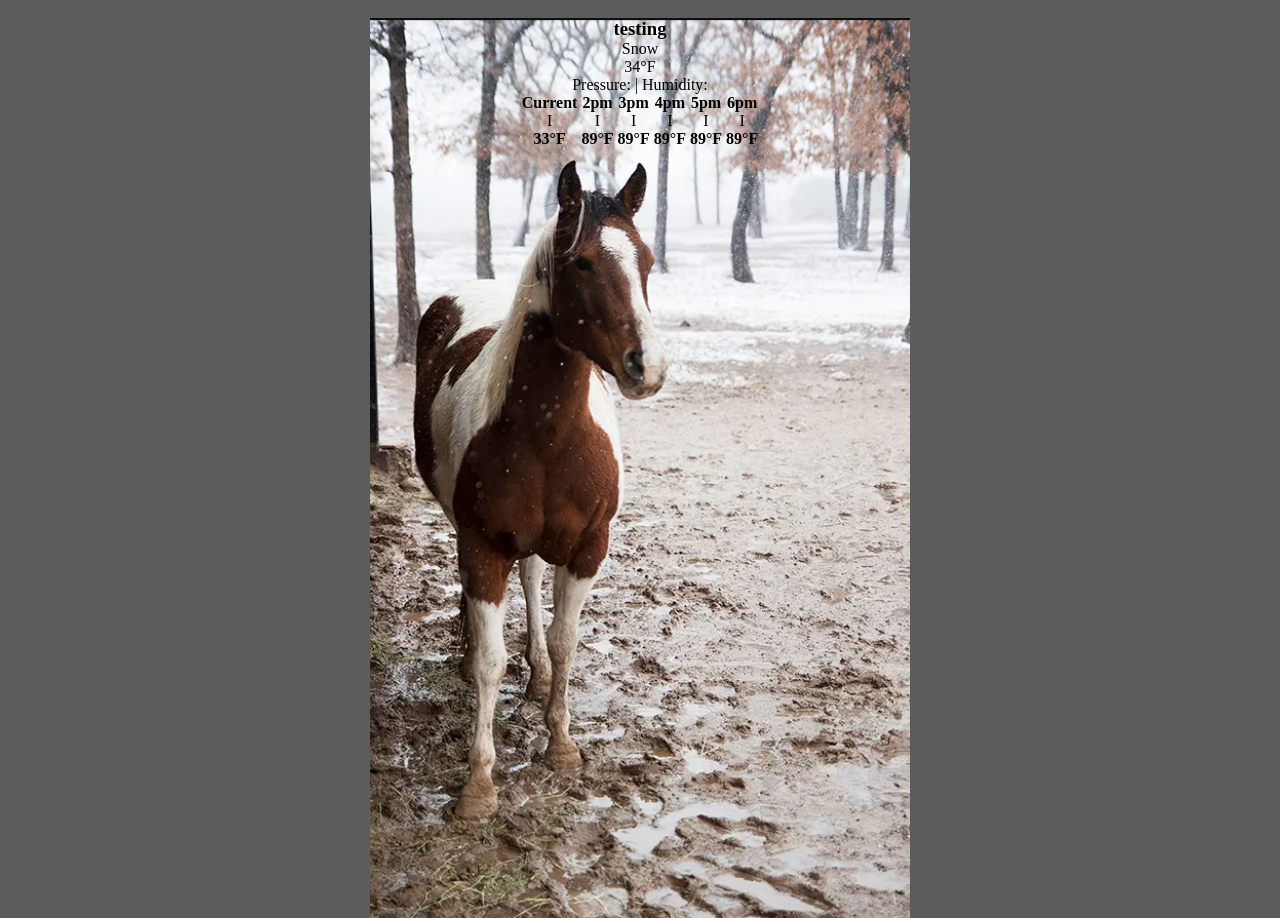
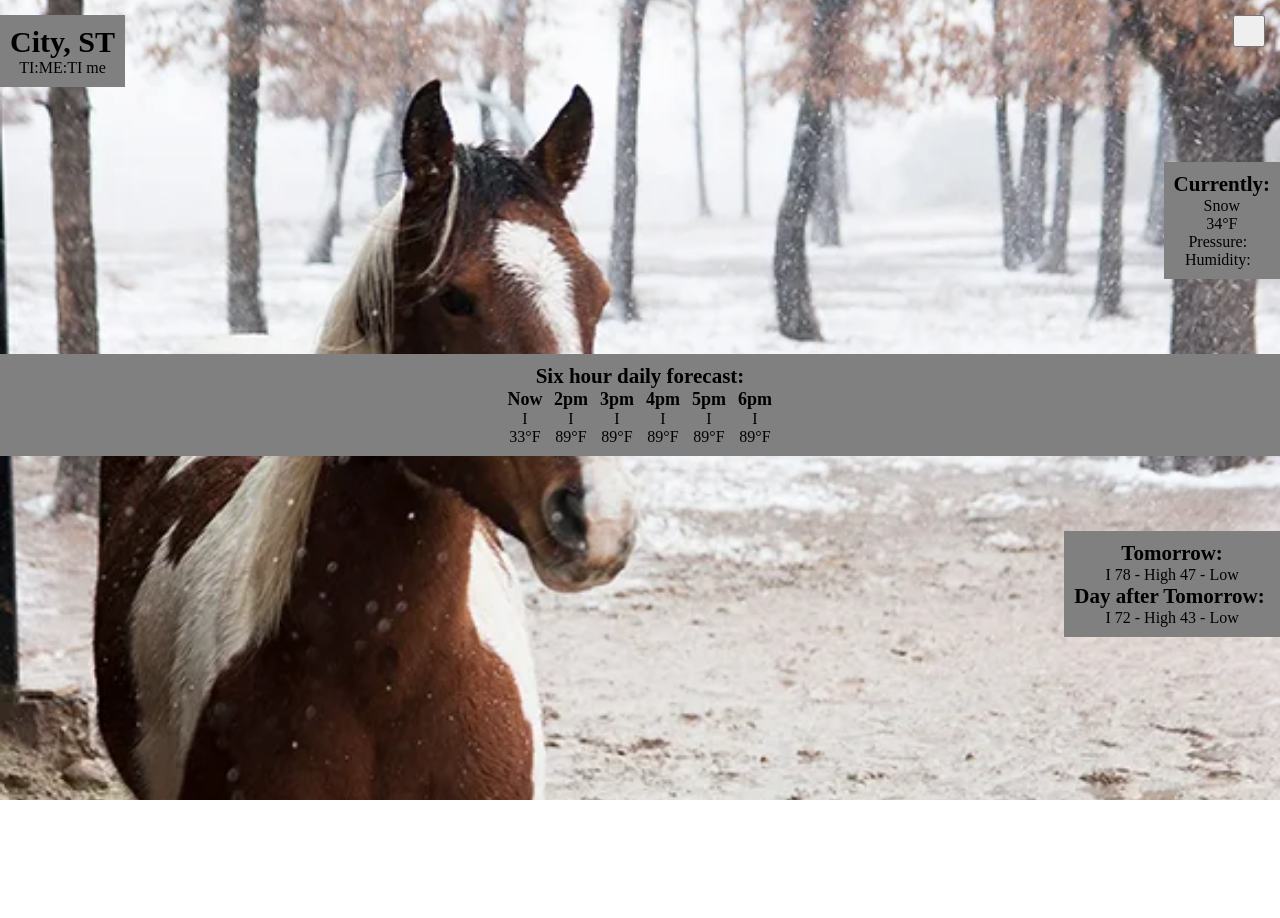
Before and after one commit to zMag33z/week-6-Weather_DashBoard, a plain HTML site: page index.html in a window 1280 px wide. After the commit the page ends 800 px from the top, so only its background shows below. Drawn offline with Linux system fonts and the light colour scheme.

Commit message:
pushing updated version

```diff
--- a/index.html
+++ b/index.html
@@ -5,71 +5,94 @@
     <meta http-equiv="X-UA-Compatible" content="IE=edge">
     <meta name="viewport" content="width=device-width, initial-scale=1.0">
     <title>Document</title>
-    <link rel="stylesheet" href="./reset.css">
     <link rel="stylesheet" href="./style.css">
 </head>
-<body>
+<body id="img-Change">
 
-<div class="container">
+    <button></button>
 
-        <div id="imgChange">
-            <div class="cityCurrent">
-                <h3 class="location">testing</h3>
-                <p class="weather">Snow</p>
-                <p class="temp">34°F</p>
-                <p class="inline">Pressure:  <span id="pressure"></span></p>
-                <span>|</span>
-                <p class="inline">Humidity:  <span id="humidity"></span></p>
+        <div class="contain-Weather">
+            <div class="current-CT grey">
+                <h1 class="location">City, ST</h1>
+                <p id="time">TI:ME:TI me</p>
             </div>
 
-            <div class="hourly">
-                <div class="inline">
-                    <p class="strong">Current</p>
+            <div class="current-CW grey">
+                <h2 id="current">Currently:</h2>
+                <p id="weather">Snow</p>
+                <p id="temp">34°F</p>
+                <p>Pressure:&nbsp;&nbsp;<span id="pressure"></span></p>
+                <p>Humidity:&nbsp;&nbsp;<span id="humidity"></span></p>
+            </div>
+
+            <div class="contain-Hourly grey">
+                <h2 id="forecast">Six hour daily forecast:</h2>
+
+                <div class="inline padding">
+                    <h3 id="time-now">Now</h3>
                     <p>I</p>
     <!-- REMOVE <p>I</p> <img id="icon" src="" alt="" />-->
-                    <p id="Ctemp" class="strong">33°F</p>
+                    <p id="temp-c">33°F</p>
                 </div>
 
-                <div class="inline">
-                    <p class="strong">2pm</p>
+                <div class="inline padding">
+                    <h3 id="time-1">2pm</h3>
                     <p>I</p>
     <!-- REMOVE <p>I</p> ABOVE <img id="icon" src="" alt="" />-->
-                    <p id="1temp" class="strong">89°F</p>
+                    <p id="temp-1">89°F</p>
                 </div>
 
-                <div class="inline">
-                    <p class="strong">3pm</p>
+                <div class="inline padding">
+                    <h3 id="time-2">3pm</h3>
                     <p>I</p>
     <!-- REMOVE <p>I</p> <img id="icon" src="" alt="" />-->
-                    <p id="2temp" class="strong">89°F</p>
+                    <p id="temp-2">89°F</p>
                 </div>
 
-                <div class="inline">
-                    <p class="strong">4pm</p>
+                <div class="inline padding">
+                    <h3 id="time-3">4pm</h3>
                     <p>I</p>
     <!-- REMOVE <p>I</p> <img id="icon" src="" alt="" />-->
-                    <p id="3temp" class="strong">89°F</p>
+                    <p id="temp-3">89°F</p>
                 </div>
 
-                <div class="inline">
-                    <p class="strong">5pm</p>
+                <div class="inline padding">
+                    <h3 id="time-4">5pm</h3>
                     <p>I</p>
     <!-- REMOVE <p>I</p> <img id="icon" src="" alt="" />-->
-                    <p id="4temp" class="strong">89°F</p>
+                    <p id="temp-4">89°F</p>
                 </div>
 
-                <div class="inline">
-                    <p class="strong">6pm</p>
+                <div class="inline padding">
+                    <h3 id="time-5">6pm</h3>
                     <p>I</p>
     <!-- REMOVE <p>I</p> <img id="icon" src="" alt="" />-->
-                    <p id="5temp" class="strong">89°F</p>
-                </div>
+                    <p id="temp-5">89°F</p>
                 </div>
             </div>
 
-        <!--DONT FORGET display tomorrow and day after tomorrow here.-->
+            <div class="contain-Days grey">
+                <div class="Tomorrow">
+                    <h2 class="forecast">Tomorrow:</h2>
+                    <p class="inline">I</p>
+                    <p id="high-tomorrow"class="inline strong">78 -</p>
+                    <p class="inline strong">High</p>
+                    <p id="low-tomorrow" class="inline strong">47 -</p>
+                    <p class="inline strong">Low</p>
+                </div>
+
+                <div class="day-After-Tom">
+                    <h2 class="forecast">Day after Tomorrow:&nbsp;</h2>
+                    <p class="inline">I</p>
+                    <p id="high-d-a-tomorrow" class="inline strong">72 -</p>
+                    <p class="inline strong">High</p>
+                    <p id="low-d-a-tomorrow" class="inline strong">43 -</p>
+                    <p class="inline strong">Low</p>
+                </div>
+            </div>
 
         </div>
+
 
 
     <script src="./script.js"></script>
--- a/reset.css
+++ b/reset.css
@@ -1,4 +1,30 @@
+/* root variable directory !special */
+:root {
+    --myBG: grey;
+}
+
+/* no padding or margins please and preferred font size */
 * {
     margin: 0;
     padding: 0;
+    font-size: 16px;
+
 }
+
+
+/* separating the heading points from the classes */
+body, html {
+    height: 100%;
+}
+
+h1 {
+    font-size: 30px;
+}
+
+h2 {
+    font-size: 21px;
+}
+
+h3 {
+    font-size: 18px;
+}
--- a/style.css
+++ b/style.css
@@ -1,81 +1,118 @@
+/* neat little trick I learned.  First, runs the imported css file.*/
+@import url('./reset.css');
 
-body{
-    background-color: rgb(92, 92, 92);
-}
-.strong {
-    font-weight: 600;
+/*  */
+
+#img-Change {
+
+    background-image: url('./assets/snow.png');
+    background-repeat: no-repeat;
+    background-size: cover;
+    background-position: 42%;
 }
 
-.block {
-    display: block;
+.contain-Weather {
+    display: grid;
+    grid-gap: 75px;
+    grid-template-areas:
+    'currentT'
+    'currentW'
+    'hourly'
+    'days';
+
+}
+
+.current-CT {
+    grid-area: currentT;
+    margin-right: auto;
+    margin-top: 15px;
+    padding: 10px;
+    text-align: center;
+}
+
+.current-CW {
+    grid-area: currentW;
+    margin-left: auto;
+    padding: 10px;
+    text-align: center;
+
+}
+
+.contain-Hourly {
+    grid-area: hourly;
+    padding: 0 auto;
+    padding-top: 10px;
+    padding-bottom: 10px;
+    text-align: center;
+}
+
+.contain-Days {
+    grid-area: days;
+    margin-left: auto;
+    padding: 10px;
+    text-align: center;
+}
+
+.Tomorrow {
+    grid-area: tomorrow;
+
+}
+
+.day-After-Tom {
+    grid-area: dayaftertom;
 }
 
 .inline {
     display: inline-block;
 }
 
-.center {
-    align-items: center;
+.padding {
+    width: 42px;
 }
 
-.container {
-
-    display: flex;
-    justify-content: center;
-    text-align: center;
+.grey {
+    background-color: grey;
 }
 
-#imgChange {
-    width: 320px;
-    height: 568px;
-
-    background-image: url('./assets/snow.png');
-    background-repeat: no-repeat;
-    background-size: cover;
+button {
+    width: 2rem;
+    aspect-ratio: 1;
+    position: absolute;
+    top: 15px;
+    right: 15px;
 
 }
+/*media full screens for portable devices.*/
 
-/*media full screens for portable devices.*/
-@media screen and (min-width: 412px){
-    #imgChange {
-        width: 412px;
-        height: 732px;
+@media (min-width: 412px){
+    #img-Change {
+        background-position: 30%;
     }
 }
 
-@media screen and (min-width: 600px){
-    #imgChange {
-        width: 600px;
-        height: 960px;
+@media (min-width: 600px){
+    #img-Change {
+        background-position-y: 50%;
     }
 }
 
-@media screen and (min-width: 800px){
-    #imgChange {
-        width: 800px;
-        height: 1280px;
+@media (min-width: 800px){
+    #img-Change {
+        background-position: center top;
     }
 }
 
-@media screen and (min-width: 1024px){
-    #imgChange {
-        width: 1024px;
-        height: 1366px;
-    }
-}
-
-/*media app view screens for laptop/desktop*/
-@media screen and (min-width: 1280px){
-    #imgChange {
-        margin-top: 18px;
-        width: 540px;
-        height: 900px;
+@media (min-width: 1024px){
+    #img-Change {
+        background-position-y: 25%;
     }
 }
 
 
 
+@media screen and (width: 1280px){
+    #img-Change {
+        background-position: 80% 20%;
 
-
-
-/*smallest responsive size 320px*/
+    }
+}
```
Lines whose indentation alone changed are shown as unchanged.
